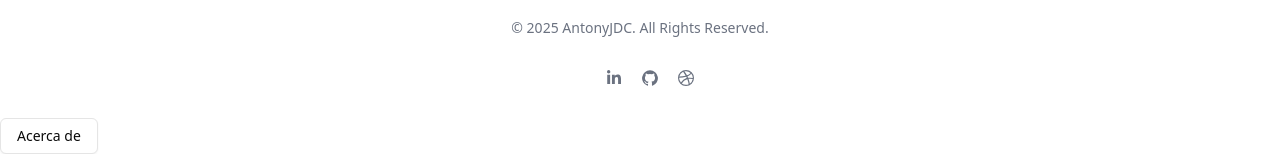
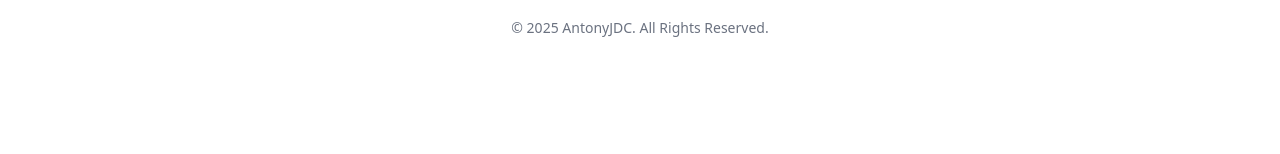
Before and after one commit to AntonyJDC/horario-uniatlantico, a React (Vite) app: page / in a window 1280 px wide. Shown: the part 960-1114 px from the top of the page. After the commit the page ends 1030 px from the top, so only its background shows below. Built offline with nearby package versions, Linux system fonts and the light colour scheme.

Commit message:
fix: fixes in some components

```diff
--- a/src/components/AboutDialog.tsx
+++ b/src/components/AboutDialog.tsx
@@ -1,5 +1,4 @@
-import { Dialog, DialogTrigger, DialogContent, DialogTitle, DialogDescription } from "@/components/ui/dialog";
-import { Button } from "@/components/ui/button";
+import { Dialog, DialogContent, DialogTitle, DialogDescription } from "@/components/ui/dialog";
 
 interface AboutDialogProps {
     isOpen: boolean;
@@ -10,9 +9,6 @@ export function AboutDialog({ isOpen, onClose }: AboutDialogProps) {
 
     return (
         <Dialog open={isOpen} onOpenChange={onClose} >
-            <DialogTrigger asChild>
-                <Button variant="outline">Acerca de</Button>
-            </DialogTrigger>
             <DialogContent className="max-w-3xl text-justify p-10">
                 <DialogTitle>Acerca de la Plataforma</DialogTitle>
                 <DialogDescription>
--- a/src/components/Footer.tsx
+++ b/src/components/Footer.tsx
@@ -11,7 +11,7 @@ const Footer: React.FC = () => {
         <footer className="bg-white">
             <div className="mx-4 md:mx-16 md:py-8">
                 <div className="sm:flex sm:items-center sm:justify-between">
-                    <a href="https://flowbite.com/" className="flex items-center mb-4 sm:mb-0 space-x-3 rtl:space-x-reverse">
+                    <a href="/" className="flex items-center mb-4 sm:mb-0 space-x-3 rtl:space-x-reverse">
                         <img src="https://www.uniatlantico.edu.co/wp-content/uploads/2023/01/Universidad-del-Atlántico-e1672809639550-300x127.png" className="h-12" alt="Flowbite Logo" />
                     </a>
                     <ul className="flex flex-wrap items-center mb-6 text-sm font-medium text-gray-500 sm:mb-0">
@@ -45,27 +45,7 @@ const Footer: React.FC = () => {
                 <hr className="my-6 border-gray-200 sm:mx-auto lg:my-8" />
                 <span className="block text-sm text-gray-500 text-center">© 2025 <a href="https://antonyjdc.vercel.app/" className="hover:underline">AntonyJDC</a>. All Rights Reserved.</span>
             </div>
-            <div className="flex justify-center mt-3 md:mt-0 mb-8">
-                <a href="https://www.linkedin.com/in/antony-junior-dominguez-consuegra-184b48233/" className="text-gray-500 hover:text-gray-900 ms-5">
-                    <svg xmlns="http://www.w3.org/2000/svg" viewBox="0 0 448 512" className="w-4 h-4" fill="currentColor">
-                        <path
-                            d="M100.3 448H7.4V148.9h92.9zM53.8 108.1C24.1 108.1 0 83.5 0 53.8a53.8 53.8 0 0 1 107.6 0c0 29.7-24.1 54.3-53.8 54.3zM447.9 448h-92.7V302.4c0-34.7-.7-79.2-48.3-79.2-48.3 0-55.7 37.7-55.7 76.7V448h-92.8V148.9h89.1v40.8h1.3c12.4-23.5 42.7-48.3 87.9-48.3 94 0 111.3 61.9 111.3 142.3V448z" />
-                    </svg>
-                    <span className="sr-only">LinkedIn account</span>
-                </a>
-                <a href="https://github.com/AntonyJDC" className="text-gray-500 hover:text-gray-900 ms-5">
-                    <svg className="w-4 h-4" aria-hidden="true" xmlns="http://www.w3.org/2000/svg" fill="currentColor" viewBox="0 0 20 20">
-                        <path fillRule="evenodd" d="M10 .333A9.911 9.911 0 0 0 6.866 19.65c.5.092.678-.215.678-.477 0-.237-.01-1.017-.014-1.845-2.757.6-3.338-1.169-3.338-1.169a2.627 2.627 0 0 0-1.1-1.451c-.9-.615.07-.6.07-.6a2.084 2.084 0 0 1 1.518 1.021 2.11 2.11 0 0 0 2.884.823c.044-.503.268-.973.63-1.325-2.2-.25-4.516-1.1-4.516-4.9A3.832 3.832 0 0 1 4.7 7.068a3.56 3.56 0 0 1 .095-2.623s.832-.266 2.726 1.016a9.409 9.409 0 0 1 4.962 0c1.89-1.282 2.717-1.016 2.717-1.016.366.83.402 1.768.1 2.623a3.827 3.827 0 0 1 1.02 2.659c0 3.807-2.319 4.644-4.525 4.889a2.366 2.366 0 0 1 .673 1.834c0 1.326-.012 2.394-.012 2.72 0 .263.18.572.681.475A9.911 9.911 0 0 0 10 .333Z" clipRule="evenodd" />
-                    </svg>
-                    <span className="sr-only">GitHub account</span>
-                </a>
-                <a href="https://antonyjdc.vercel.app" className="text-gray-500 hover:text-gray-900 ms-5">
-                    <svg className="w-4 h-4" aria-hidden="true" xmlns="http://www.w3.org/2000/svg" fill="currentColor" viewBox="0 0 20 20">
-                        <path fillRule="evenodd" d="M10 0a10 10 0 1 0 10 10A10.009 10.009 0 0 0 10 0Zm6.613 4.614a8.523 8.523 0 0 1 1.93 5.32 20.094 20.094 0 0 0-5.949-.274c-.059-.149-.122-.292-.184-.441a23.879 23.879 0 0 0-.566-1.239 11.41 11.41 0 0 0 4.769-3.366ZM8 1.707a8.821 8.821 0 0 1 2-.238 8.5 8.5 0 0 1 5.664 2.152 9.608 9.608 0 0 1-4.476 3.087A45.758 45.758 0 0 0 8 1.707ZM1.642 8.262a8.57 8.57 0 0 1 4.73-5.981A53.998 53.998 0 0 1 9.54 7.222a32.078 32.078 0 0 1-7.9 1.04h.002Zm2.01 7.46a8.51 8.51 0 0 1-2.2-5.707v-.262a31.64 31.64 0 0 0 8.777-1.219c.243.477.477.964.692 1.449-.114.032-.227.067-.336.1a13.569 13.569 0 0 0-6.942 5.636l.009.003ZM10 18.556a8.508 8.508 0 0 1-5.243-1.8 11.717 11.717 0 0 1 6.7-5.332.509.509 0 0 1 .055-.02 35.65 35.65 0 0 1 1.819 6.476 8.476 8.476 0 0 1-3.331.676Zm4.772-1.462A37.232 37.232 0 0 0 13.113 11a12.513 12.513 0 0 1 5.321.364 8.56 8.56 0 0 1-3.66 5.73h-.002Z" clipRule="evenodd" />
-                    </svg>
-                    <span className="sr-only">Website</span>
-                </a>
-            </div>
+
             <UserManualDialog
                 isOpen={isManualOpen}
                 onClose={() => setIsManualOpen(false)}
--- a/src/pages/Home.tsx
+++ b/src/pages/Home.tsx
@@ -133,11 +133,13 @@ const Home: React.FC = () => {
     return (
         <div className="mx-4 md:mx-16 my-8">
             <div id="info" className="flex flex-col lg:flex-row justify-between items-center text-center mb-8">
-                <img
-                    src="https://www.uniatlantico.edu.co/wp-content/uploads/2023/01/Universidad-del-Atlántico-e1672809639550-300x127.png"
-                    alt="Universidad del Atlántico"
-                    className="h-16 md:h-20 mb-4 md:mb-0"
-                />
+                <a href="/">
+                    <img
+                        src="https://www.uniatlantico.edu.co/wp-content/uploads/2023/01/Universidad-del-Atlántico-e1672809639550-300x127.png"
+                        alt="Universidad del Atlántico"
+                        className="h-16 md:h-20 mb-4 md:mb-0"
+                    />
+                </a>
                 <h1 className="text-2xl md:text-3xl font-bold leading-tight">
                     Horario de clases para <br className="hidden md:block" />
                     Licenciatura en Educación Infantil
```
